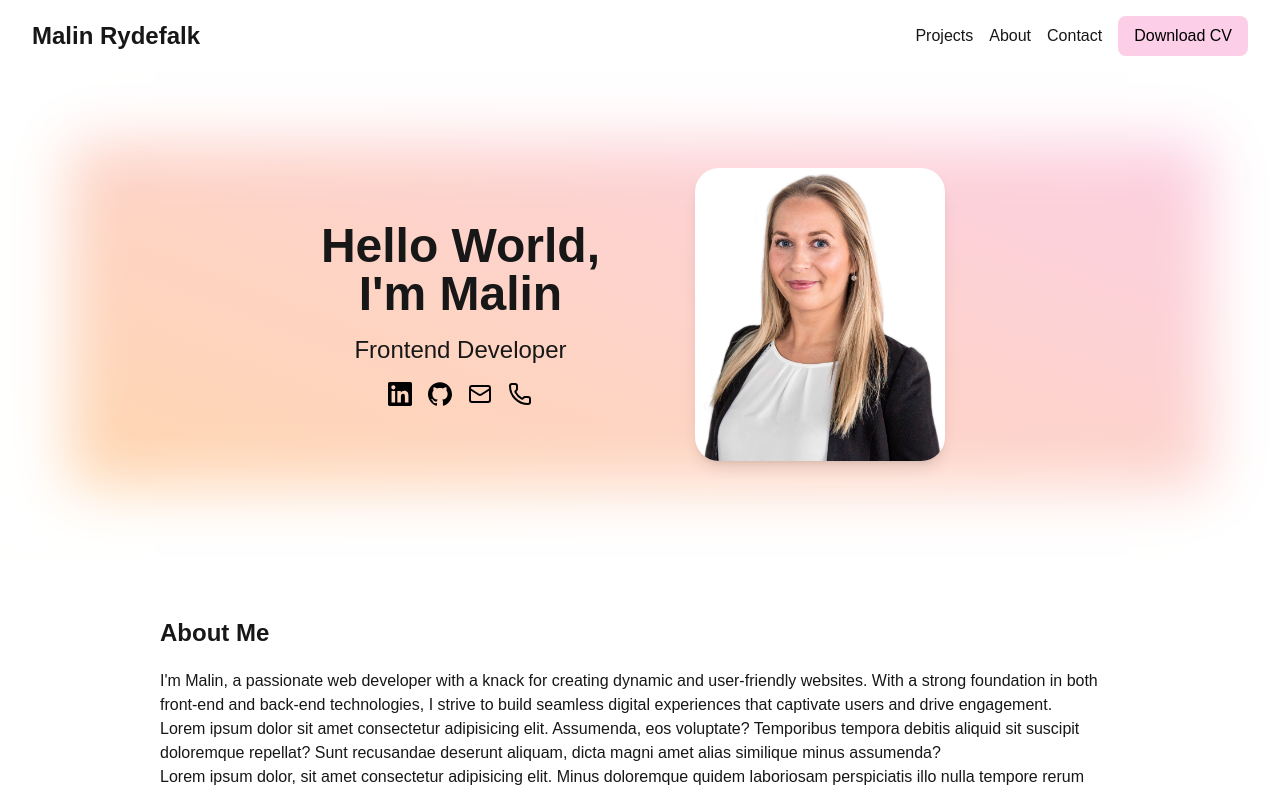
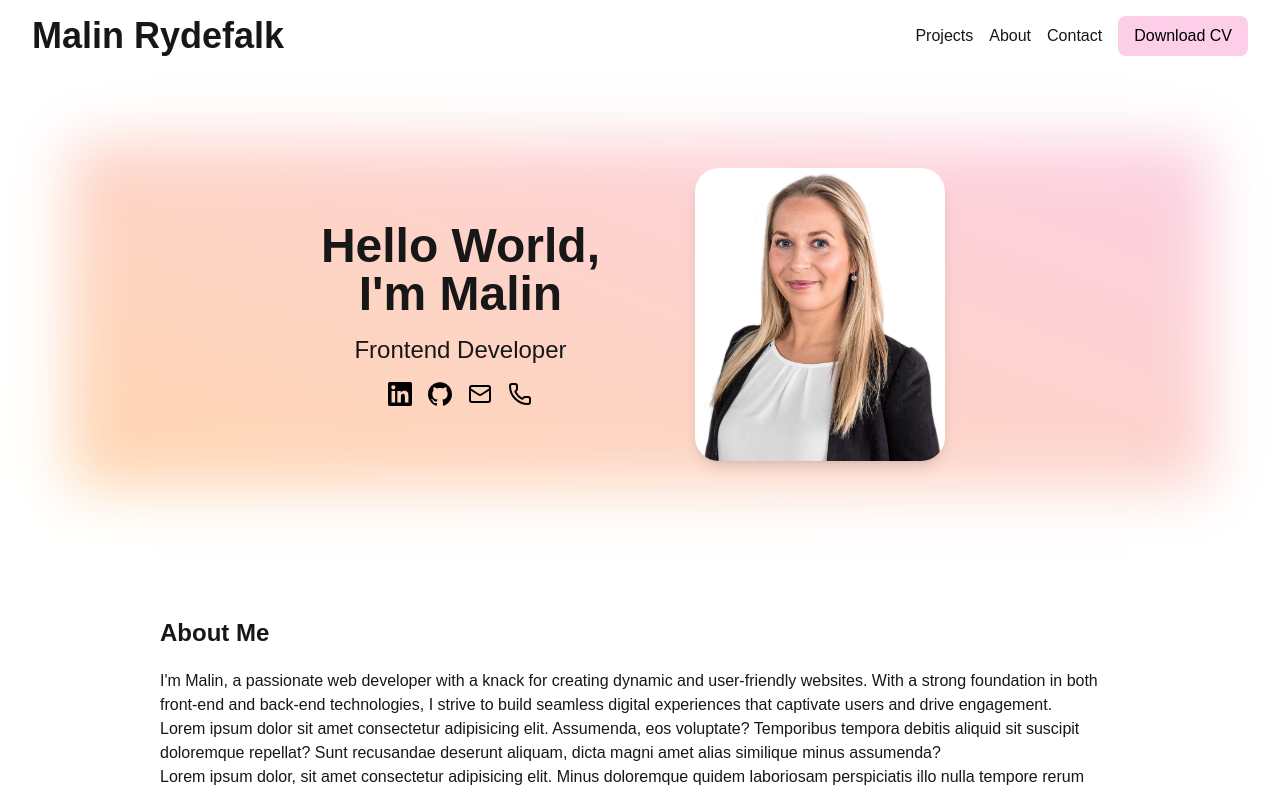
Before and after one commit to malpisen/nextjs-portfolio, a Next.js app: page / in a window 1280 px wide. Shown: the top 792 px of the page. Built offline with nearby package versions, Linux system fonts and the light colour scheme.

Commit message:
added h1 for accessibility

```diff
--- a/src/components/layout/navbar.tsx
+++ b/src/components/layout/navbar.tsx
@@ -5,8 +5,8 @@ export default function Navbar() {
     <nav className="content-grid">
       <ul className="breakout my-4 flex items-center space-x-4">
         <li>
-          <Link href="/" className="text-2xl font-bold hover:underline">
-            Malin Rydefalk
+          <Link href="/" className="text-4xl font-bold hover:underline">
+            <h1>Malin Rydefalk</h1>
           </Link>
         </li>
         <div className="ml-auto flex items-center space-x-4">
```
